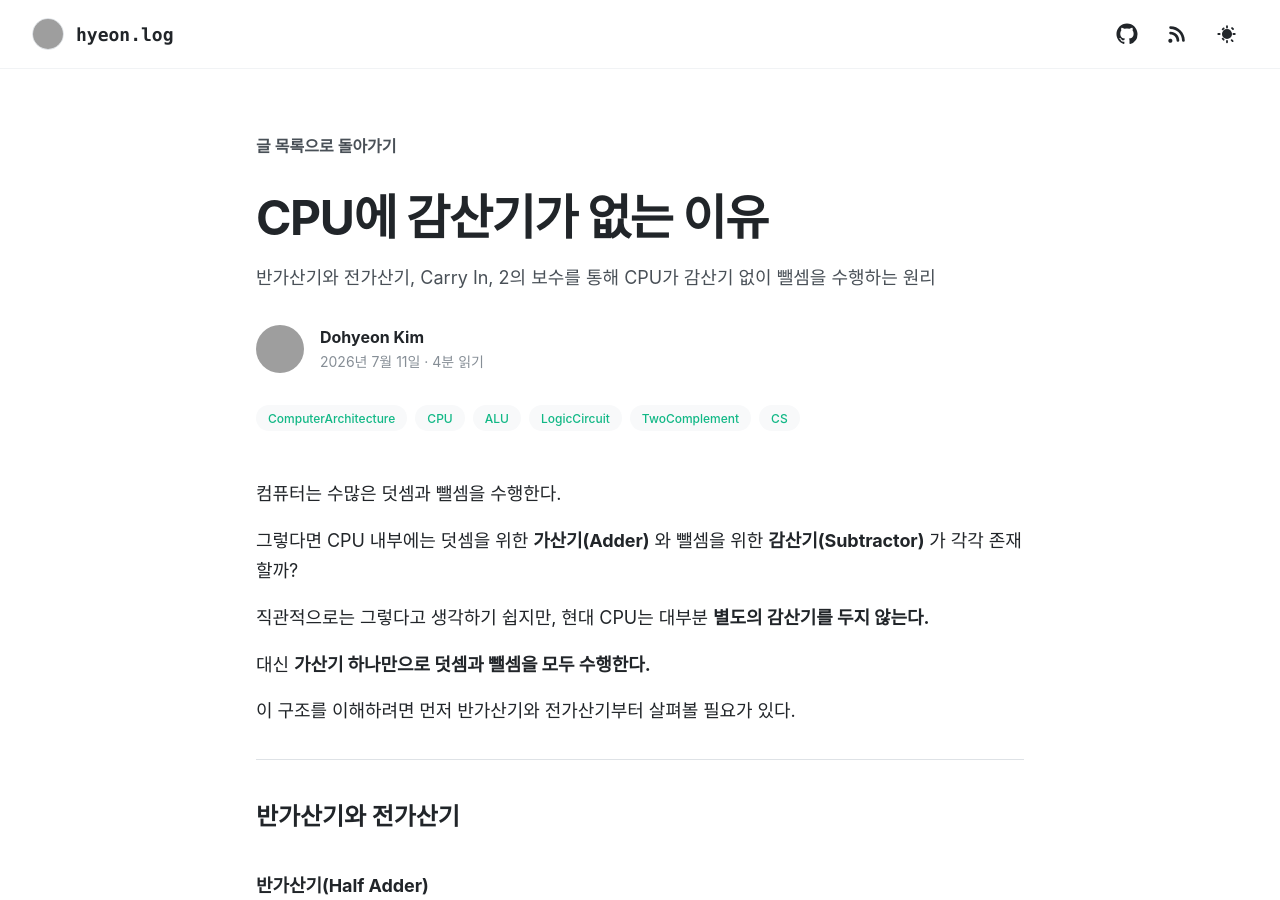
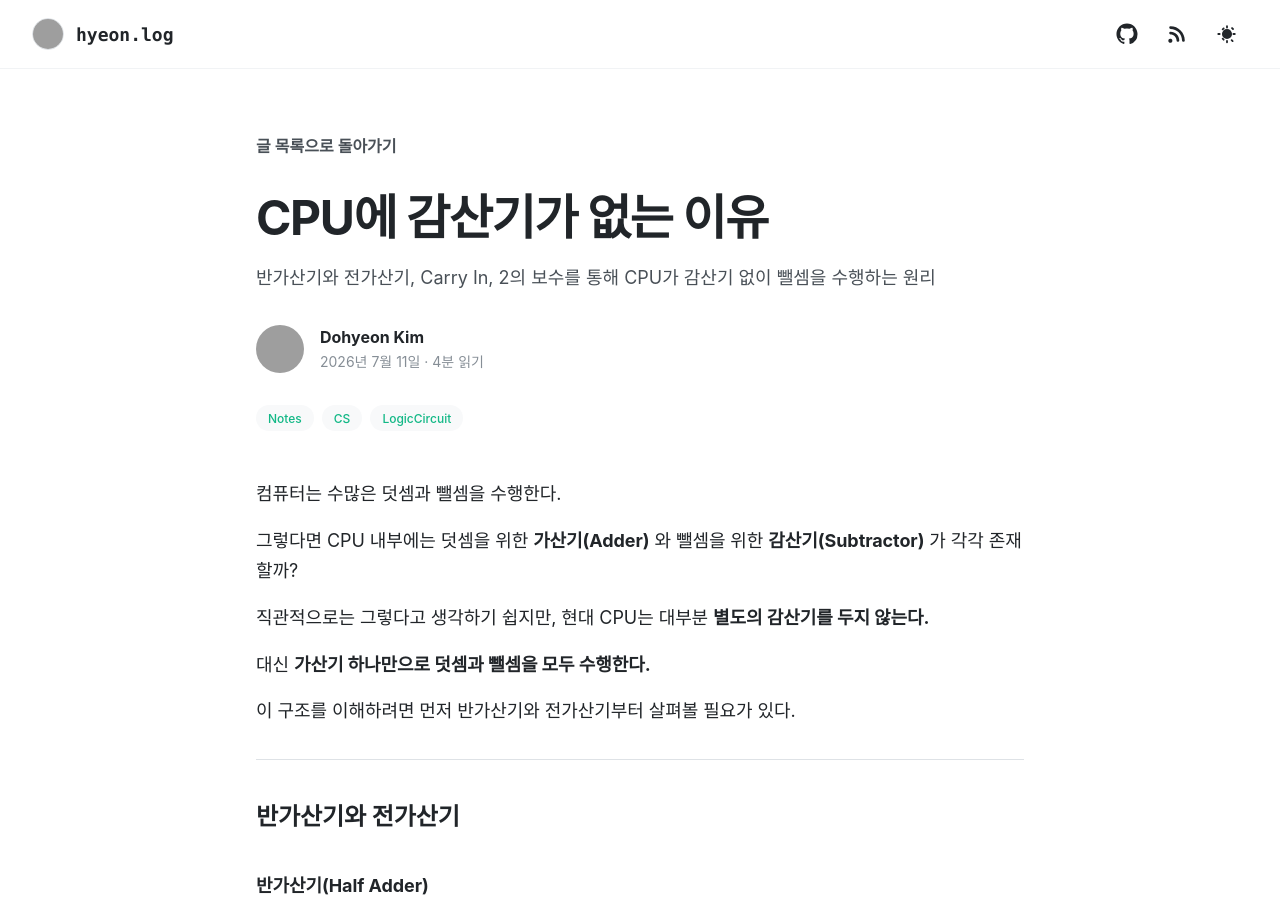
Before and after one commit to kkr010128/kkr010128.github.io, a Jekyll site: the page built from _posts/0.TechNotes/2026-07-11-01-knowledge-two-complement.md, in a window 1280 px wide and 900 px high. Built offline with Jekyll 4.4.1, drawn with Linux system fonts in a browser that asks for light colours; comment, search, counter and statistics services are not loaded; grey boxes are pictures that could not be loaded.

Commit message:
docs: 불필요 tag 삭제

```diff
--- a/_posts/0.TechNotes/2026-07-11-01-knowledge-two-complement.md
+++ b/_posts/0.TechNotes/2026-07-11-01-knowledge-two-complement.md
@@ -4,12 +4,9 @@ description: 반가산기와 전가산기, Carry In, 2의 보수를 통해 CPU
 date: 2026-07-11
 series: TechNotes
 tags:
-  - ComputerArchitecture
-  - CPU
-  - ALU
+  - Notes
+  - CS
   - LogicCircuit
-  - TwoComplement
-  - CS
 ---
 
 
```
Also changed, not shown: _posts/0.TechNotes/2026-08-05-03-memo-float-vs-double.md (+0 -1 lines).
